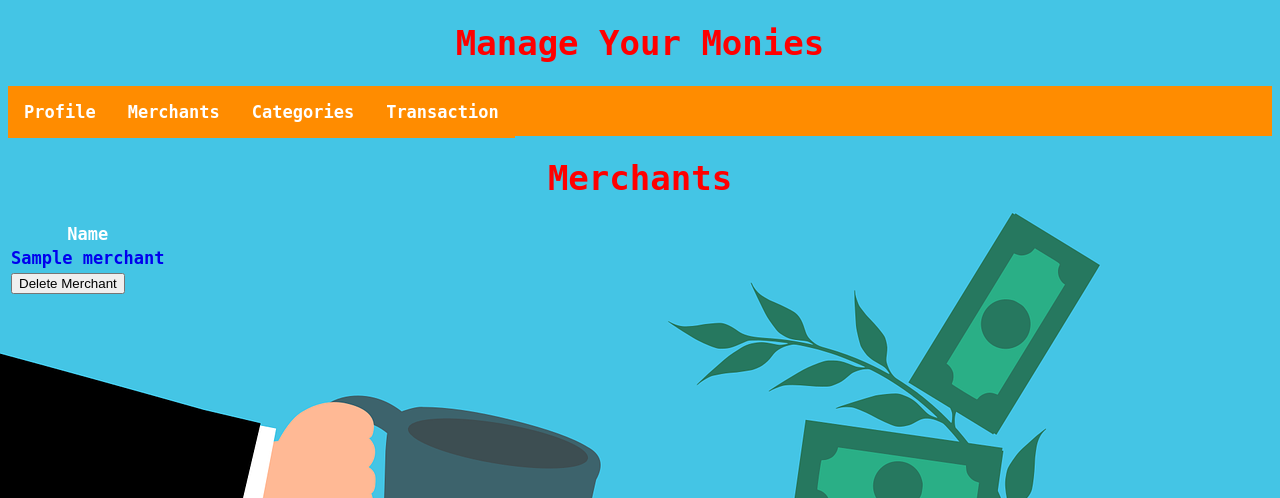
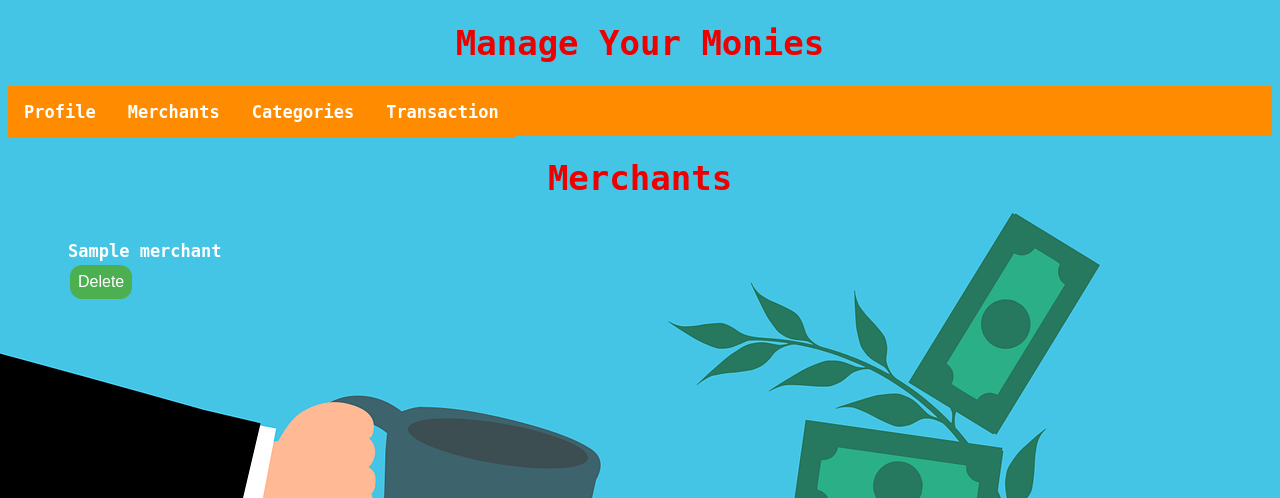
Before and after one commit to CodeCharlieCode/Manage-Your-Monies, a Flask app: page /merchants/ in a window 1280 px wide. Shown: the top 498 px of the page. Run offline with Flask 2, Linux system fonts and the light colour scheme; a database or web service that is not in the repository returns one stand-in record (values such as "Sample title"); some libraries are stand-ins or nearby versions.

Commit message:
Updated the css for the forms

```diff
--- a/static/css/style.css
+++ b/static/css/style.css
@@ -13,11 +13,55 @@ body.transactions-background{
   list-style: none;
 
 }
+
+input[type=text], select, textarea {
+  width: 15%; /* Full width */
+  padding: px; /* Some padding */
+  border: 1px solid #ccc; /* Gray border */
+  border-radius: 8px; /* Rounded borders */
+  box-sizing: border-box; /* Make sure that padding and width stays in place */
+  margin-top: 6px; /* Add a top margin */
+  margin-bottom: 16px; /* Bottom margin */
+  resize: vertical
+}
+
+input[type=number], select, textarea {
+  width: 15%; /* Full width */
+  padding: 12px; /* Some padding */
+  border: 1px solid #ccc; /* Gray border */
+  border-radius: 8px; /* Rounded borders */
+  box-sizing: border-box; /* Make sure that padding and width stays in place */
+  margin-top: 6px; /* Add a top margin */
+  margin-bottom: 16px; /* Bottom margin */
+  resize: vertical
+}
+
+input[type=date], select, textarea {
+  width: 15%; /* Full width */
+  padding: 12px; /* Some padding */
+  border: 1px solid #ccc; /* Gray border */
+  border-radius: 8px; /* Rounded borders */
+  box-sizing: border-box; /* Make sure that padding and width stays in place */
+  margin-top: 6px; /* Add a top margin */
+  margin-bottom: 16px; /* Bottom margin */
+  resize: vertical
+}
+
+input[type=float], select, textarea {
+  width: 15%; /* Full width */
+  padding: 12px; /* Some padding */
+  border: 1px solid #ccc; /* Gray border */
+  border-radius: 8px; /* Rounded borders */
+  box-sizing: border-box; /* Make sure that padding and width stays in place */
+  margin-top: 6px; /* Add a top margin */
+  margin-bottom: 16px; /* Bottom margin */
+  resize: vertical
+}
 .button {
   border-radius: 12px;
   border: none;
   color: white;
-  padding: 5px;
+  padding: 8px;
   text-align: center;
   text-decoration: none;
   display: inline-block;
@@ -51,6 +95,25 @@ body.transactions-background{
 
 }
 
+.merchant-table{
+  display: flex;
+  flex-direction: row;
+
+}
+.merchant-table li{
+  list-style: none;
+  margin-right: 20px;
+  padding: 20px;
+
+}
+
+.merchant-table li a{
+  color: #fff;
+  display: flex;
+  justify-content: center;
+
+}
+
 .category-table{
   display:flex ;
   flex-direction: row;
@@ -63,6 +126,12 @@ body.transactions-background{
   padding: 20px;
 }
 
+.category-table li a{
+  color: #fff;
+  display: flex;
+  justify-content: center;
+}
+
 .transaction-table{
   /* border-radius: 12px;
   background-color: lightcyan;
@@ -71,7 +140,7 @@ body.transactions-background{
   text-align: center; */
   border-radius: 12px;
   /* border: 1px solid black; */
-  color: white;
+  color: rgb(255, 255, 255);
   padding: 10px;
   text-align: center;
   text-decoration: none;
@@ -79,6 +148,8 @@ body.transactions-background{
   font-size: 16px;
   margin: 4px 2px;
   cursor: pointer;
+  /* border-style:solid; */
+  background-color: rgb(128, 172, 180);
 }
 
 /* .transaction-table h2{
@@ -93,7 +164,7 @@ body.transactions-background{
 
 
 h1{
-  color: red;
+  color: rgb(238, 0, 0);
   font-weight: bold;
   display: flex;
   justify-content: center;
--- a/templates/merchants/index.html
+++ b/templates/merchants/index.html
@@ -2,19 +2,18 @@
 {% block content %}
 <h1>Merchants</h1>
 
-<table>
-    <tr>
-        <th>Name</th>
-    </tr>
+<ul class=merchant-table>
+
     {% for merchant in merchants %}
-    <tr>
-        <td><a href="/merchants/{{ merchant.id }}"> {{merchant.name}}</a></td>
-    </tr>
-    <tr>
-        <form class="delete-form" action="/merchants/{{merchant.id}}/delete" method="POST">
-        <td><button type="submit">Delete Merchant</button></td>
-        </form>
-    </tr>
+        <li>
+            <a href="/merchants/{{ merchant.id }}"> {{merchant.name}}</a>
+
+            <form class="delete-form" action="/merchants/{{merchant.id}}/delete" method="POST">
+                <button type="submit" class="button delete">Delete</button>
+            </form>
+        </li>
     {% endfor %}
-</table>
+
+
+</ul>
 {% endblock %}
--- a/templates/profiles/index.html
+++ b/templates/profiles/index.html
@@ -12,13 +12,14 @@
         <li>Current Balance: £{{'%0.2f' % current_balance|float}}</li>
 
         <li>Monthly Budget: £{{sum_of_budgets}}</li>
+
     </ul>
 </div>
 
 <form class="edit-form" action="/profiles/{{profile.id}}/edit" method="GET">
     <td><button class="button balance"type="submit">Edit Balance</button></td>
 </form>
-Total Spent £{{total_amount}}
+Total Spent This Month: £{{total_amount}}
 
 
 {% endfor %}
```
Also changed, not shown: templates/transactions/index.html (+3 -4 lines).
